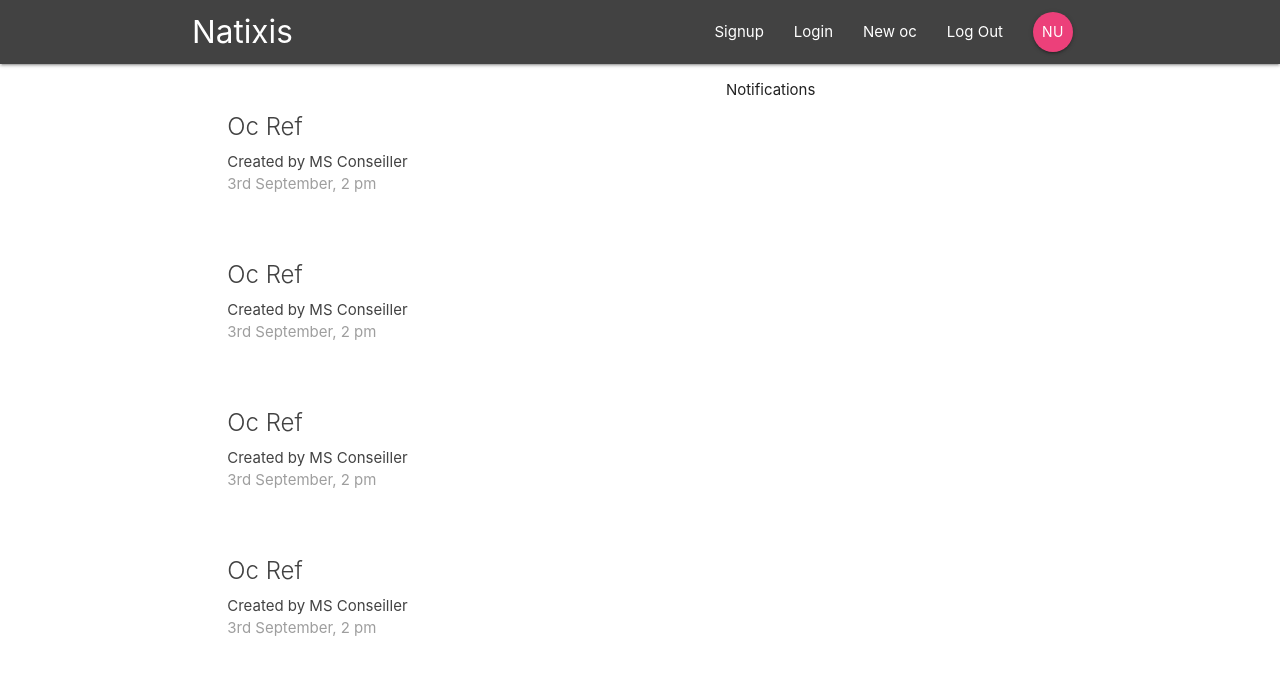
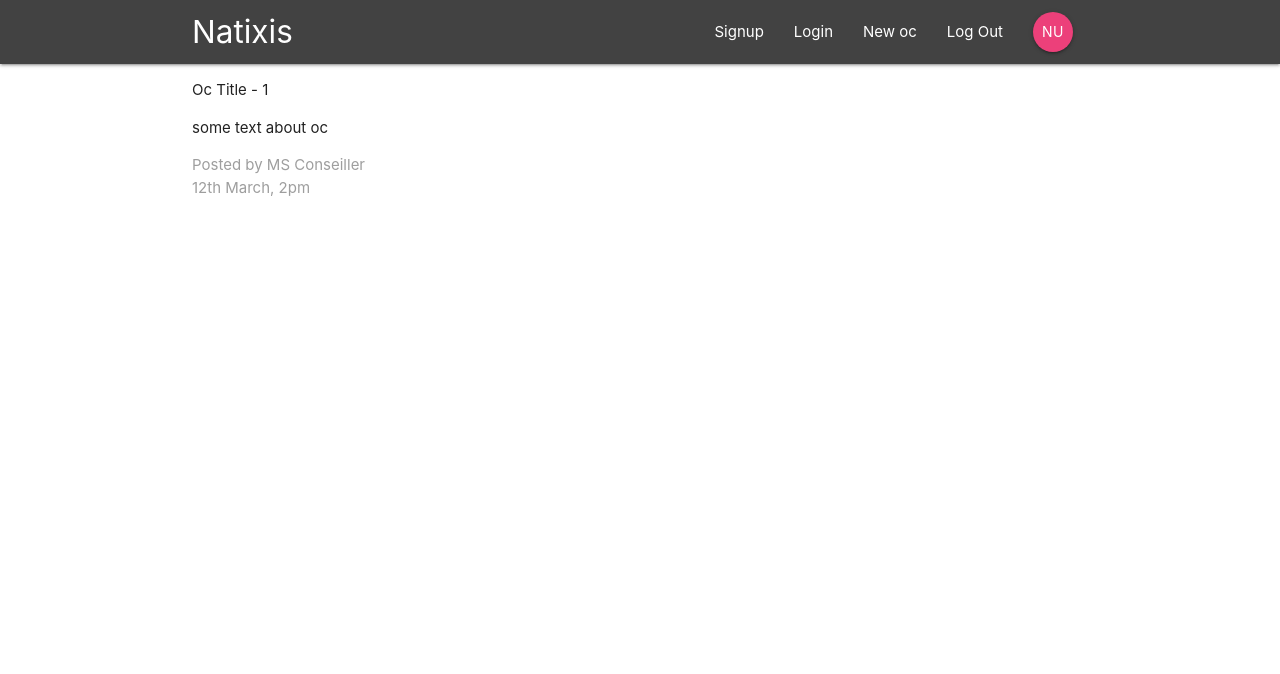
Before and after one commit to MikiStojakovic/ocPOC, a React (Create React App) app in the folder oc-poc-react/oc-poc-natixis/: page /oc/1 in a window 1280 px wide. Shown: the top 674 px of the page. Built offline with nearby package versions, Linux system fonts and the light colour scheme.

Commit message:
Added Oc details component

```diff
--- a/oc-poc-react/oc-poc-natixis/src/App.js
+++ b/oc-poc-react/oc-poc-natixis/src/App.js
@@ -3,6 +3,7 @@
 import { render } from '@testing-library/react';
 import Navbar from './components/layout/Navbar';
 import Dashboard from './components/dashboard/Dashboard';
+import OcDetails from './components/ocs/OcDetails';
 
 class App extends Component {
   render() {
@@ -11,7 +12,8 @@
         <div className="App">
           <Navbar />
           <Switch>
-            <Route path="/" component={Dashboard} />
+            <Route exact path="/" component={Dashboard} />
+            <Route path="/oc/:id" component={OcDetails} />
           </Switch>
         </div>
       </BRouter>
--- a/oc-poc-react/oc-poc-natixis/src/components/ocs/OcDetails.js
+++ b/oc-poc-react/oc-poc-natixis/src/components/ocs/OcDetails.js
@@ -0,0 +1,23 @@
+import React from 'react';
+
+const OcDetails = props => {
+  const id = props.match.params.id;
+  return (
+    <div className="container section oc-detail">
+      <div className="car z-depth-0">
+        <div className="card-content">
+          <span className="card-title">Oc Title - {id}</span>
+          <p>some text about oc</p>
+          <div>
+            <div className="card-action gret lighten-4 grey-text">
+              <div>Posted by MS Conseiller</div>
+              <div>12th March, 2pm</div>
+            </div>
+          </div>
+        </div>
+      </div>
+    </div>
+  );
+};
+
+export default OcDetails;
```
